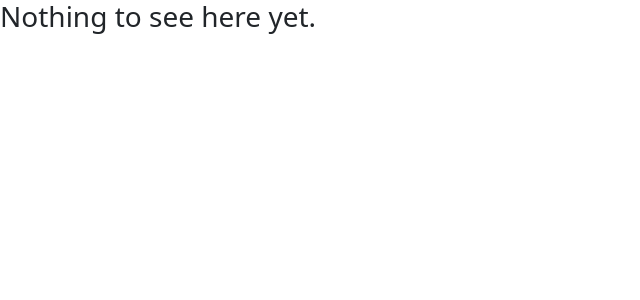
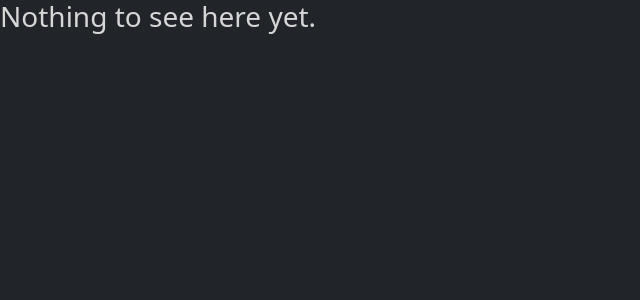
Before and after one commit to rtrydev/wof-ui, an Angular app: page / in a window 1280 px wide. Shown: the top 300 px of the page, without its empty margins (0-640 px from the left). Built offline with nearby package versions, Linux system fonts and the light colour scheme.

Commit message:
Added dark mode

```diff
--- a/src/app/components/wheel/wheel.component.scss
+++ b/src/app/components/wheel/wheel.component.scss
@@ -53,4 +53,5 @@
 .wheel-option-text {
   text-overflow: ellipsis;
   white-space: nowrap;
+  color: black;
 }
--- a/src/styles.scss
+++ b/src/styles.scss
@@ -1 +1,28 @@
 /* You can add global styles to this file, and also import other style files */
+@import "bootstrap/scss/bootstrap";
+
+$body-bg: #212529;
+$body-color: #d6d6d6;
+
+.dark-card {
+  @extend .card;
+  @extend .shadow;
+  background: #25292D;
+}
+
+.bg-dark-secondary {
+  background: #25292D;
+}
+
+.action-icon {
+  cursor: pointer;
+}
+
+html body {
+  background-color: $body-bg;
+  color: $body-color;
+}
+
+:root {
+  color-scheme: dark;
+}
```
